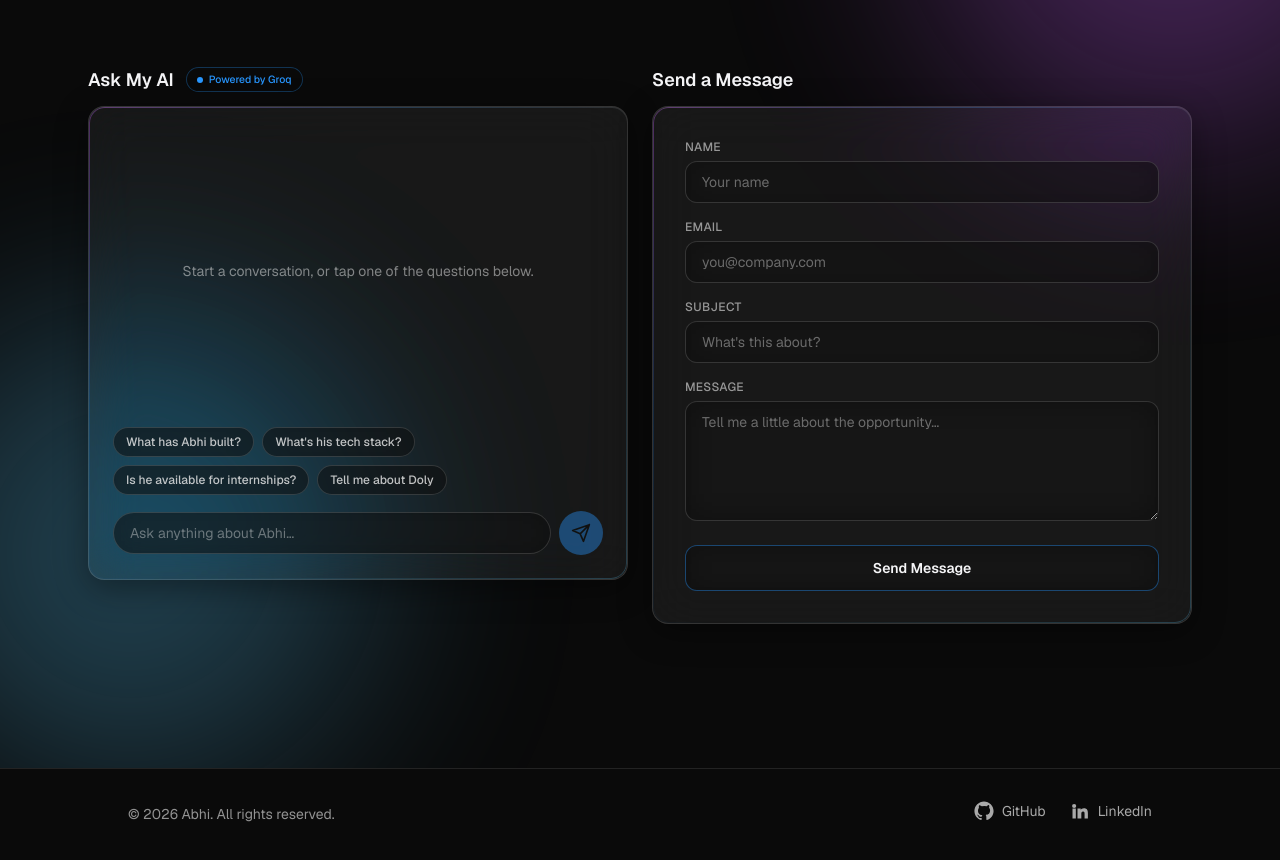
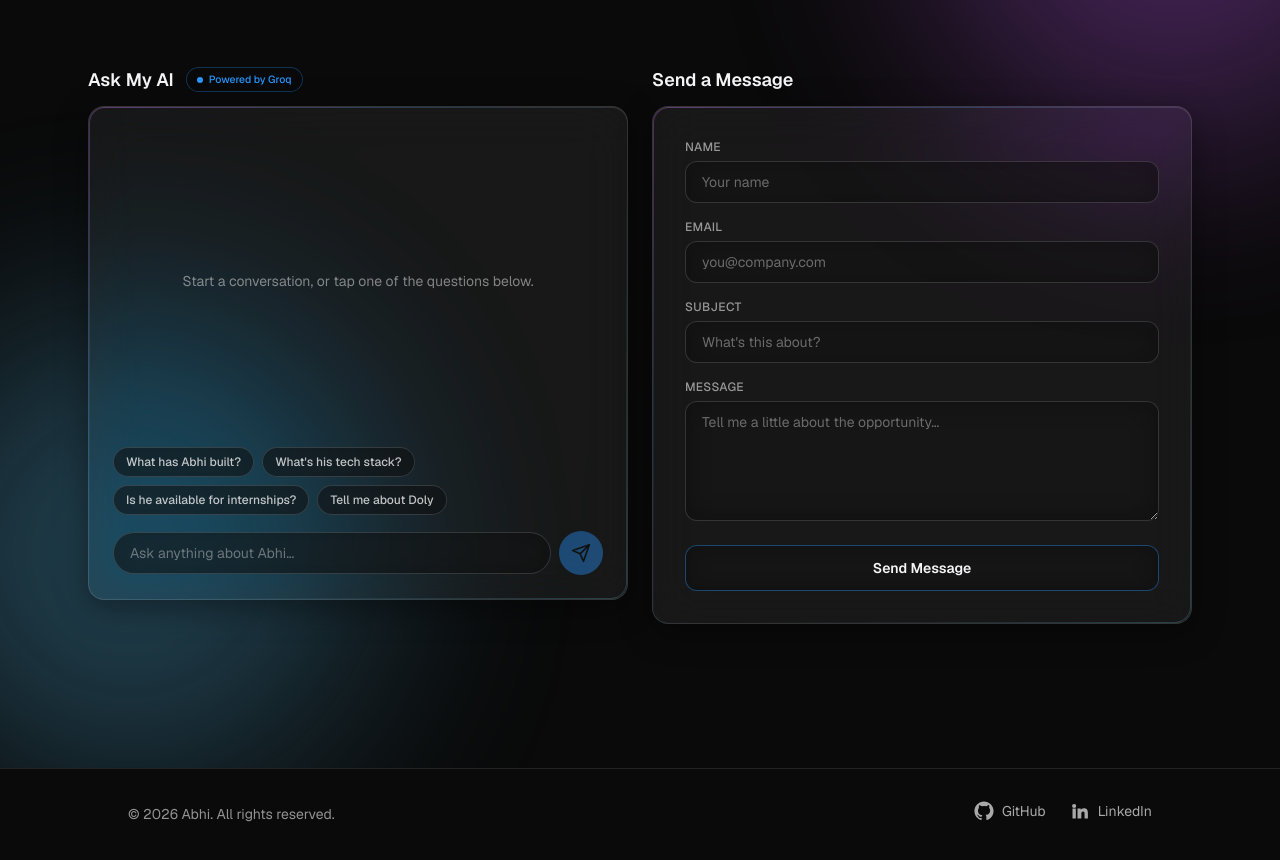
Before and after one commit to stalwartquintessence/my-portfolio, a Next.js app: page / in a window 1280 px wide. Shown: the part 6483-7343 px from the top of the page. Built offline with nearby package versions, Linux system fonts and the light colour scheme.

Commit message:
fix: chat empty state min height and centered placeholder text

```diff
--- a/src/components/sections/GetInTouch.tsx
+++ b/src/components/sections/GetInTouch.tsx
@@ -259,14 +259,21 @@ function AskMyAI() {
     void sendMessage(input);
   }
 
+  // Empty state gets centered placeholder text; once messages exist they stack
+  // from the top and scroll normally.
+  const isEmpty = messages.length === 0 && !isLoading;
+
   return (
     <GlassCard className="flex flex-col p-5 sm:p-6">
-      {/* Message history — fixed max height so it scrolls instead of growing
-          the card and pushing the input bar (below) off the bottom. Borderless
-          with a premium scrollbar so messages feel like they float in space. */}
+      {/* Message history — fixed min/max height so the card keeps a consistent
+          size whether empty or full, scrolling instead of growing and pushing
+          the input bar (below) off the bottom. Borderless with a premium
+          scrollbar so messages feel like they float in space. */}
       <div
         ref={scrollRef}
-        className="premium-scroll flex max-h-[350px] min-h-[280px] flex-col gap-4 overflow-y-auto px-1 py-2"
+        className={`premium-scroll flex max-h-[350px] min-h-[300px] flex-col gap-4 overflow-y-auto px-1 py-2 ${
+          isEmpty ? "items-center justify-center" : ""
+        }`}
         aria-live="polite"
       >
         {messages.length === 0 && !isLoading && (
```
